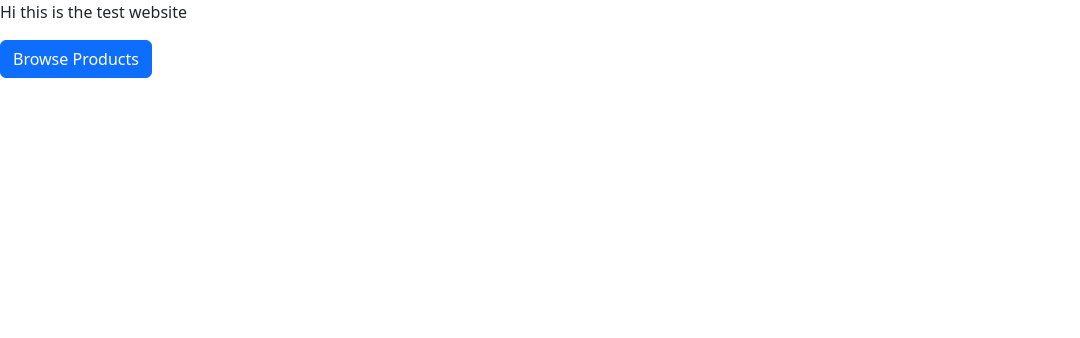
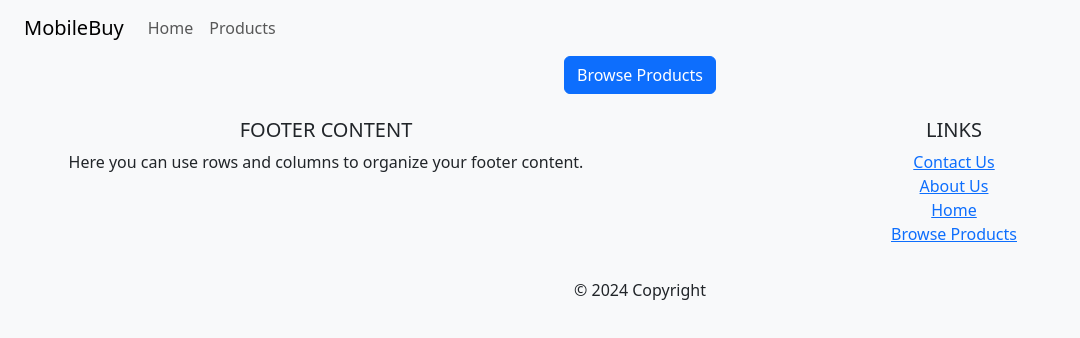
Before and after one commit to anyaH123/DeployingWebsiteToAWS, a React (Create React App) app in the folder Code/deploying_website_to_aws_ui/: page / in a window 1280 px wide. Shown: the top 338 px of the page, without its empty margins (0-1080 px from the left). Built offline with nearby package versions, Linux system fonts and the light colour scheme.

Commit message:
Added header and footer

```diff
--- a/Code/deploying_website_to_aws_ui/src/App.js
+++ b/Code/deploying_website_to_aws_ui/src/App.js
@@ -1,16 +1,19 @@
 import {Provider} from "react-redux";
 import { BrowserRouter, Routes, Route } from "react-router-dom";
+import {Container} from "react-bootstrap";
 import ProductOverview from "./Products/ProductOverview";
 import Products from "./Products/ProductsDetails";
 import productsStore from "./Redux/Store";
+import Header from "./Header/Header";
+import Footer from "./Footer/Footer";
 import 'bootstrap/dist/css/bootstrap.css';
 import 'bootstrap/dist/js/bootstrap.js';
 
 function App() {
   return (
     <Provider store={productsStore}>
-      <div className="App">
-        <p>Hi this is the test website</p>
+      <Container fluid className="App bg-body-tertiary" style={{height: "100vh"}}>
+        <Header></Header>
         <BrowserRouter>
           <Routes>
             <Route path="/" >
@@ -20,7 +23,8 @@ function App() {
             </Route>
           </Routes>
         </BrowserRouter>
-      </div>
+        <Footer></Footer>
+      </Container>
     </Provider>
   );
 }
--- /dev/null
+++ b/Code/deploying_website_to_aws_ui/src/Footer/Footer.js
@@ -0,0 +1,33 @@
+import React from "react"
+
+const Footer = () => {
+    return <>
+        <footer className="page-footer font-small blue pt-4">
+            <div className="container-fluid text-center text-md-left">
+                <div className="row">
+                    <div className="col-md-6 mt-md-0 mt-3">
+                        <h5 className="text-uppercase">Footer Content</h5>
+                        <p>Here you can use rows and columns to organize your footer content.</p>
+                    </div>
+
+                    <hr className="clearfix w-100 d-md-none pb-0" />
+
+                    <div className="col-md-6 mb-md-0 mb-3">
+                        <h5 className="text-uppercase">Links</h5>
+                        <ul className="list-unstyled">
+                            <li><a href="/">Contact Us</a></li>
+                            <li><a href="/">About Us</a></li>
+                            <li><a href="/">Home</a></li>
+                            <li><a href="/Products">Browse Products</a></li>
+                        </ul>
+                    </div>
+                </div>
+            </div>
+
+            <div className="footer-copyright text-center py-3">© 2024 Copyright
+            </div>
+        </footer>
+    </>
+}
+
+export default Footer;
--- /dev/null
+++ b/Code/deploying_website_to_aws_ui/src/Header/Header.js
@@ -0,0 +1,22 @@
+import Container from 'react-bootstrap/Container';
+import Nav from 'react-bootstrap/Nav';
+import Navbar from 'react-bootstrap/Navbar';
+
+function Header() {
+    return (
+        <Navbar expand="lg" className="bg-body-tertiary">
+            <Container fluid>
+                <Navbar.Brand href="/">MobileBuy</Navbar.Brand>
+                <Navbar.Toggle aria-controls="basic-navbar-nav" />
+                <Navbar.Collapse id="basic-navbar-nav">
+                    <Nav className="me-auto">
+                        <Nav.Link href="/">Home</Nav.Link>
+                        <Nav.Link href="/products">Products</Nav.Link>
+                    </Nav>
+                </Navbar.Collapse>
+            </Container>
+        </Navbar>
+    );
+}
+
+export default Header;
--- a/Code/deploying_website_to_aws_ui/src/Products/ProductOverview.js
+++ b/Code/deploying_website_to_aws_ui/src/Products/ProductOverview.js
@@ -1,14 +1,23 @@
-import { Button } from 'react-bootstrap';
+import { Button, Container, Row, Col, Carousel, ExampleCarouselImage } from 'react-bootstrap';
 import { useNavigate } from 'react-router-dom';
 
 const ProductOverview = () => {
   const navigate = useNavigate();
   return (
-    <div>
-      <Button as="a" variant="primary" onClick={() => navigate('/products')}>
-        Browse Products
-      </Button>
-    </div>
+    <>
+      <Container fluid>
+        <Row>
+          <Col>
+          </Col>
+          <Col xs={6} className='text-center'>
+            <Button as="a" variant="primary" onClick={() => navigate('/products')}>
+              Browse Products
+            </Button>
+          </Col>
+          <Col></Col>
+        </Row>
+      </Container>
+    </>
   );
 }
 
```
